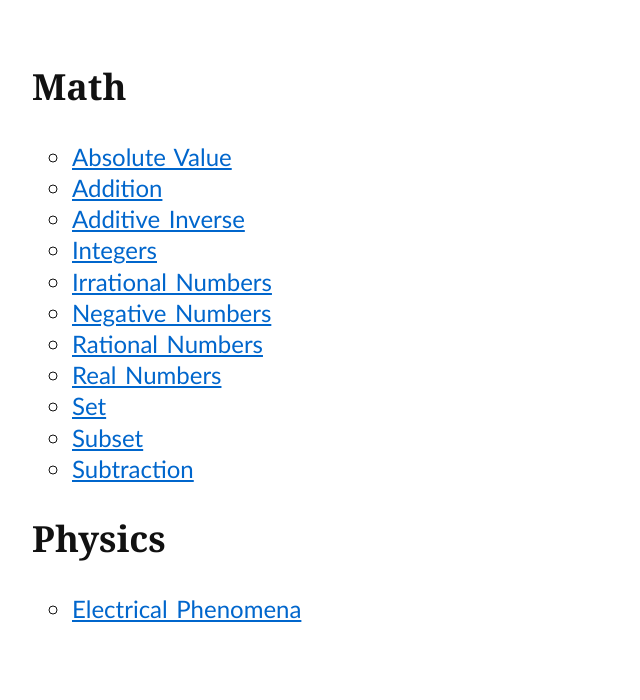
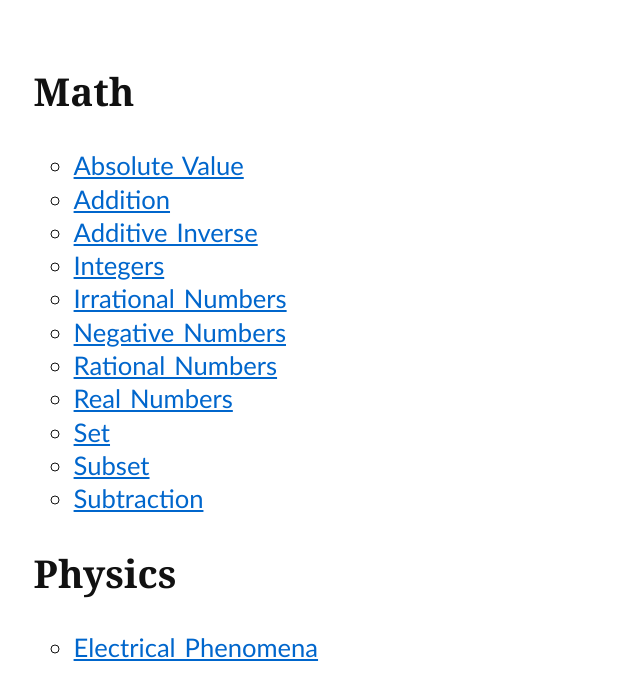
Before and after one commit to thrivingproject/mathsite-next-ts, a Next.js app: page / in a window 1280 px wide. Shown: the top 700 px of the page, without its empty margins (0-640 px from the left). Built offline with nearby package versions, Linux system fonts and the light colour scheme; what better-react-mathjax would draw is missing.

Commit message:
fix: increase base font size to improve readability

```diff
--- a/app/globals.css
+++ b/app/globals.css
@@ -1,6 +1,6 @@
 /* Increase font-size of all text */
 html {
-  font-size: 150%;
+  font-size: 160%;
 }
 
 body {
```
